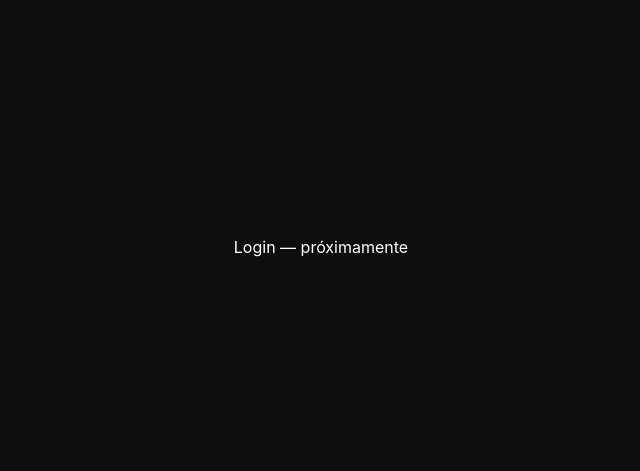
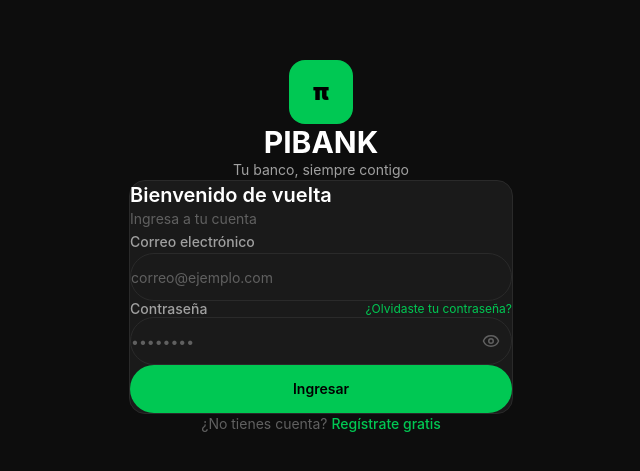
Before and after one commit to yessi1627/PIBANK-FRONT, a React (Vite) app: page /login in a window 1280 px wide. Shown: the part 153-624 px from the top of the page, without its empty margins (319-959 px from the left). Built offline with nearby package versions, Linux system fonts and the light colour scheme.

Commit message:
feat: pantalla de login con validación y manejo de MFA

```diff
--- a/src/pages/auth/LoginPage.tsx
+++ b/src/pages/auth/LoginPage.tsx
@@ -1,3 +1,148 @@
+import { useState } from 'react'
+import { useForm } from 'react-hook-form'
+import { zodResolver } from '@hookform/resolvers/zod'
+import { z } from 'zod'
+import { Link, useNavigate } from 'react-router-dom'
+import { Eye, EyeOff, Loader2 } from 'lucide-react'
+import { toast } from 'sonner'
+import { Button } from '@/components/ui/button'
+import { Input } from '@/components/ui/input'
+import { Label } from '@/components/ui/label'
+import { authService } from '@/services/auth.service'
+import { useAuthStore } from '@/store/auth.store'
+
+const schema = z.object({
+  email: z.string().email('Correo electrónico inválido'),
+  password: z.string().min(1, 'La contraseña es requerida'),
+})
+
+type FormData = z.infer<typeof schema>
+
 export function LoginPage() {
-  return <div className="min-h-screen bg-[#0D0D0D] flex items-center justify-center text-white">Login — próximamente</div>
+  const navigate = useNavigate()
+  const { setAuth } = useAuthStore()
+  const [showPassword, setShowPassword] = useState(false)
+  const [isLoading, setIsLoading] = useState(false)
+
+  const {
+    register,
+    handleSubmit,
+    formState: { errors },
+  } = useForm<FormData>({ resolver: zodResolver(schema) })
+
+  const onSubmit = async (data: FormData) => {
+    setIsLoading(true)
+    try {
+      const response = await authService.login(data)
+
+      if (response.mfaRequired && response.mfaToken) {
+        sessionStorage.setItem('mfaToken', response.mfaToken)
+        navigate('/mfa')
+        return
+      }
+
+      if (response.accessToken && response.refreshToken) {
+        const profile = await authService.getProfile()
+        setAuth(profile, {
+          accessToken: response.accessToken,
+          refreshToken: response.refreshToken,
+        })
+        navigate('/dashboard')
+      }
+    } catch (error: unknown) {
+      const msg =
+        (error as { response?: { data?: { message?: string } } })?.response?.data?.message ||
+        'Credenciales incorrectas'
+      toast.error(msg)
+    } finally {
+      setIsLoading(false)
+    }
+  }
+
+  return (
+    <div className="min-h-screen bg-[#0D0D0D] flex flex-col items-center justify-center px-4">
+      <div className="w-full max-w-sm">
+        {/* Logo */}
+        <div className="text-center mb-10">
+          <div className="inline-flex items-center justify-center w-16 h-16 rounded-2xl bg-[#00C853] mb-4">
+            <span className="text-2xl font-black text-black">π</span>
+          </div>
+          <h1 className="text-3xl font-bold text-white">PIBANK</h1>
+          <p className="text-[#A0A0A0] text-sm mt-1">Tu banco, siempre contigo</p>
+        </div>
+
+        {/* Card */}
+        <div className="bg-[#1A1A1A] border border-[#2A2A2A] rounded-2xl p-6">
+          <h2 className="text-xl font-semibold text-white mb-1">Bienvenido de vuelta</h2>
+          <p className="text-[#606060] text-sm mb-6">Ingresa a tu cuenta</p>
+
+          <form onSubmit={handleSubmit(onSubmit)} className="space-y-4">
+            <div className="space-y-1.5">
+              <Label htmlFor="email">Correo electrónico</Label>
+              <Input
+                id="email"
+                type="email"
+                placeholder="correo@ejemplo.com"
+                autoComplete="email"
+                {...register('email')}
+              />
+              {errors.email && (
+                <p className="text-xs text-[#FF3B30]">{errors.email.message}</p>
+              )}
+            </div>
+
+            <div className="space-y-1.5">
+              <div className="flex items-center justify-between">
+                <Label htmlFor="password">Contraseña</Label>
+                <Link
+                  to="/forgot-password"
+                  className="text-xs text-[#00C853] hover:text-[#00E676] transition-colors"
+                >
+                  ¿Olvidaste tu contraseña?
+                </Link>
+              </div>
+              <div className="relative">
+                <Input
+                  id="password"
+                  type={showPassword ? 'text' : 'password'}
+                  placeholder="••••••••"
+                  autoComplete="current-password"
+                  className="pr-11"
+                  {...register('password')}
+                />
+                <button
+                  type="button"
+                  onClick={() => setShowPassword(!showPassword)}
+                  className="absolute right-3 top-1/2 -translate-y-1/2 text-[#606060] hover:text-white transition-colors"
+                >
+                  {showPassword ? <EyeOff size={18} /> : <Eye size={18} />}
+                </button>
+              </div>
+              {errors.password && (
+                <p className="text-xs text-[#FF3B30]">{errors.password.message}</p>
+              )}
+            </div>
+
+            <Button type="submit" className="w-full mt-2" disabled={isLoading}>
+              {isLoading ? (
+                <>
+                  <Loader2 size={18} className="animate-spin" />
+                  Ingresando...
+                </>
+              ) : (
+                'Ingresar'
+              )}
+            </Button>
+          </form>
+        </div>
+
+        <p className="text-center text-sm text-[#606060] mt-6">
+          ¿No tienes cuenta?{' '}
+          <Link to="/register" className="text-[#00C853] hover:text-[#00E676] font-medium transition-colors">
+            Regístrate gratis
+          </Link>
+        </p>
+      </div>
+    </div>
+  )
 }
--- /dev/null
+++ b/src/services/auth.service.ts
@@ -0,0 +1,30 @@
+import api from './api'
+import type { LoginRequest, LoginResponse, MfaVerifyRequest, AuthTokens, User } from '@/types'
+
+export const authService = {
+  login: (data: LoginRequest) =>
+    api.post<LoginResponse>('/auth/login', data).then((r) => r.data),
+
+  verifyMfa: (data: MfaVerifyRequest) =>
+    api.post<AuthTokens>('/auth/mfa/verify', data).then((r) => r.data),
+
+  register: (data: {
+    fullName: string
+    email: string
+    password: string
+    phone: string
+    acceptedTerms: boolean
+  }) => api.post('/auth/register', data).then((r) => r.data),
+
+  getProfile: () =>
+    api.get<User>('/auth/me').then((r) => r.data),
+
+  changePassword: (data: { currentPassword: string; newPassword: string }) =>
+    api.post('/auth/change-password', data).then((r) => r.data),
+
+  refreshToken: (refreshToken: string) =>
+    api.post<AuthTokens>('/auth/refresh', { refreshToken }).then((r) => r.data),
+
+  logout: () =>
+    api.post('/auth/logout').then((r) => r.data),
+}
```
